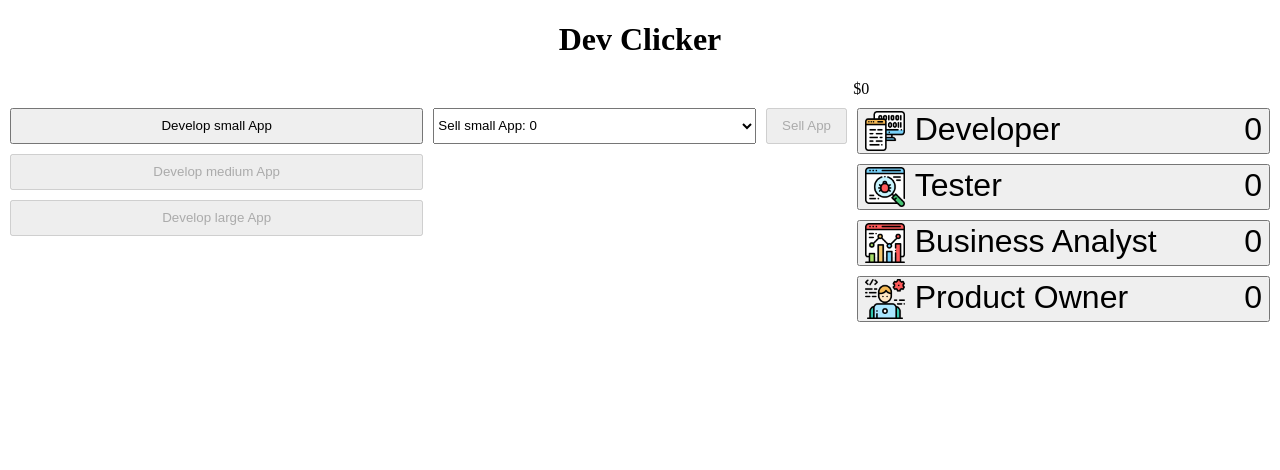
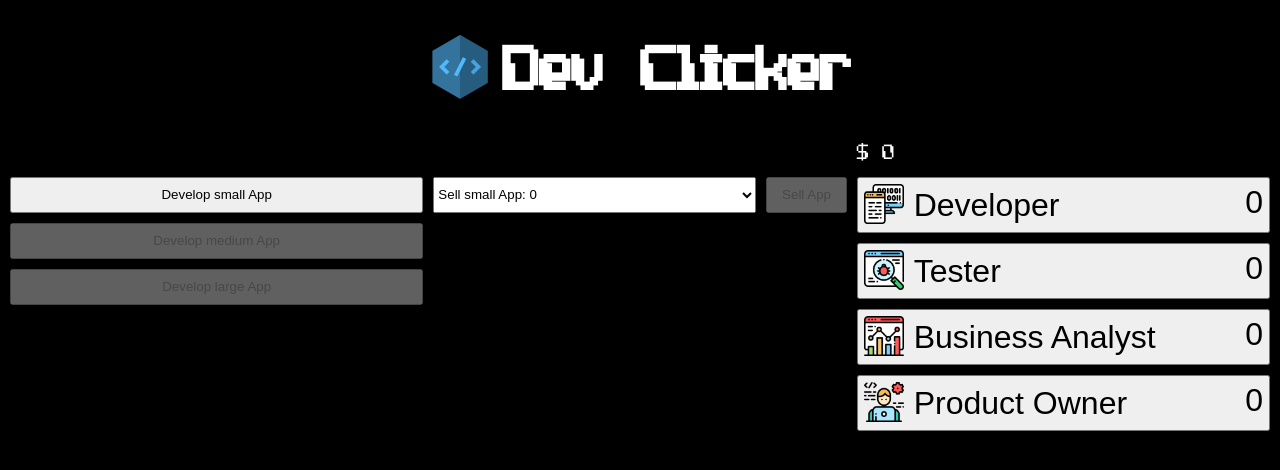
Before and after one commit to ingenmaffen/dev-clicker, a React (Create React App) app: page / in a window 1280 px wide. Shown: the top 470 px of the page. Built offline with nearby package versions, Linux system fonts and the light colour scheme.

Commit message:
Add styling for header

```diff
--- a/src/App.css
+++ b/src/App.css
@@ -2,6 +2,8 @@ body, html {
   margin: 0;
   position: relative;
   text-align: center;
+  background-color: black;
+  color: white;
 }
 
 .main-content {
--- a/src/Common/HirePersonButton.css
+++ b/src/Common/HirePersonButton.css
@@ -1,16 +1,17 @@
 .hire-person-button {
     width: 100%;
-    height: 46px;
+    height: 56px;
     display: flex;
+    padding: 5px;
 }
 
 .hire-person-button .left-side img {
     width: 40px;
     height: 40px;
+    vertical-align: bottom;
 }
 
 .hire-person-button .left-side span {
-    vertical-align: top;
     font-size: 32px;
     margin-left: 10px;
 }
--- a/src/Layout/AppHeader.css
+++ b/src/Layout/AppHeader.css
@@ -1,5 +1,19 @@
-.title {
+@font-face {
+    font-family: computerPixel;
+    src: url("../assets/fonts/ComputerPixel/computer_pixel-7.ttf");
+}
 
+.title span {
+    margin-left: 10px;
+    font-size: 92px;
+    vertical-align: middle;
+    font-family: computerPixel;
+}
+
+.title .logo {
+    width: 64px;
+    height: 64px;
+    vertical-align: middle;
 }
 
 .info-container {
@@ -11,6 +25,9 @@
 }
 
 .info-container .money-container {
+    font-family: computerPixel;
+    font-size: 32px;
     flex: 1;
     text-align: left;
+    margin-left: 10px;
 }
--- a/src/Layout/AppHeader.jsx
+++ b/src/Layout/AppHeader.jsx
@@ -2,10 +2,13 @@ import "./AppHeader.css";
 
 export const AppHeader = ({money}) => (
     <>
-        <h1 class="title">Dev Clicker</h1>
-        <div class="info-container">
-            <div class="placeholder"></div>
-            <div class="money-container">${money}</div>
+        <h1 className="title">
+            <img className="logo" src={"logo512.png"} alt={"logo"} />
+            <span>Dev Clicker</span>
+        </h1>
+        <div className="info-container">
+            <div className="placeholder"></div>
+            <div className="money-container">$ {money}</div>
         </div>
     </>
 )
```
Also changed, not shown: src/assets/fonts/ComputerPixel/computer_pixel-7.ttf (added), 1 other file (tests, documents, lock files or other folders).
